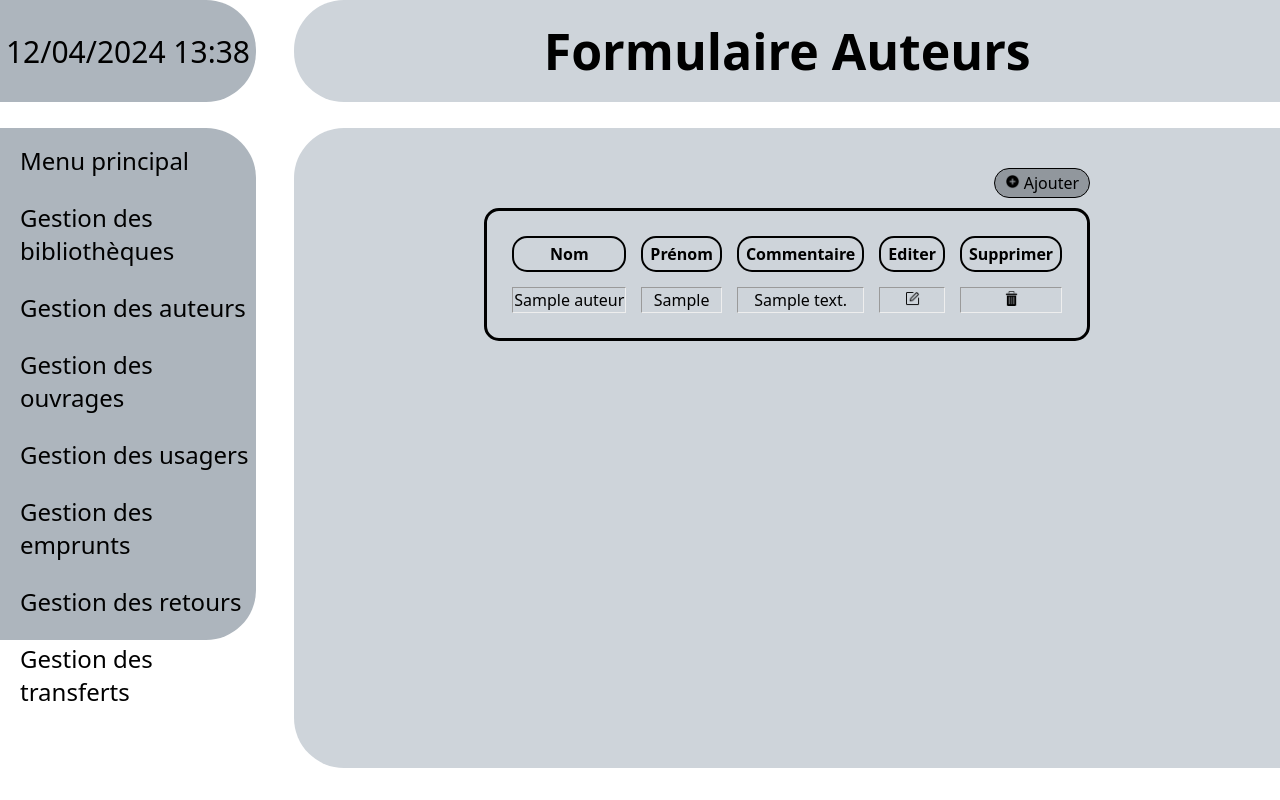
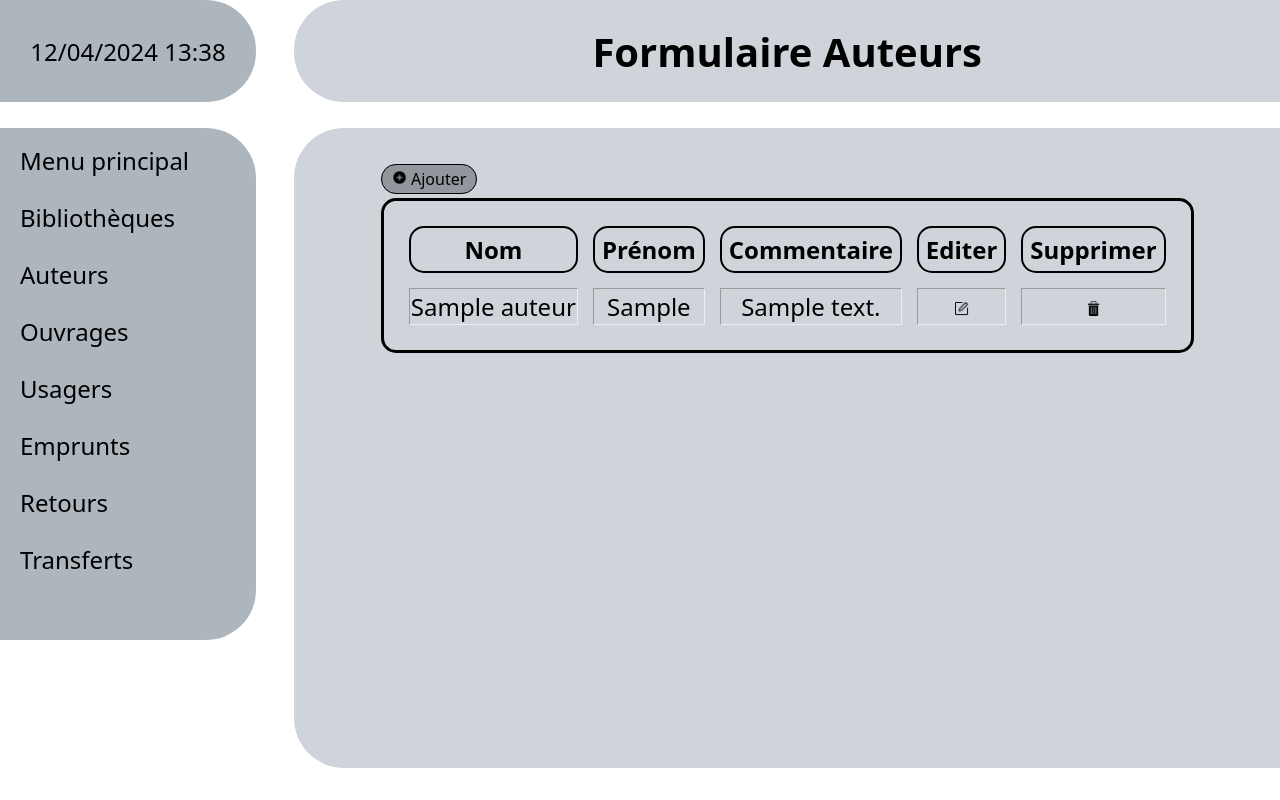
Before and after one commit to TusseauElouan/GrosProjetSaMere, a PHP site: page /Pages/Auteurs/auteur_01.php in a window 1280 px wide. Run offline with PHP 8.4, Linux system fonts and the light colour scheme; tables that the repository leaves empty hold one stand-in row (values such as "Sample post").

Commit message:
Modification tailles textes + tailles tableaux

```diff
--- a/CSS/css_bibliotheque.css
+++ b/CSS/css_bibliotheque.css
@@ -63,7 +63,6 @@ nav a:hover{
     grid-row: 1 / span 1;
     background-color: var(--gauche);
     display: flex;
-    height: 8vw;
     flex-direction: row;
     align-items: center;
     justify-content: center;
@@ -71,7 +70,7 @@ nav a:hover{
 }
 
 .affichage-heure p {
-    font-size: 30px;
+    font-size: 3vh;
 }
 
 
@@ -81,7 +80,7 @@ nav a:hover{
 .affichage-titre{
     grid-column: 2 / span 1;
     grid-row: 1 / span 1;
-    font-size: 25px;
+    font-size: 2.5vh;
     height: 8vw;
     display: flex;
     flex-direction: row;
@@ -105,7 +104,7 @@ nav a:hover{
 
 .content p {
     margin-top: 25%;
-    font-size: 50px;
+    font-size: 5vh;
 }
 
 .content-inside {
@@ -121,11 +120,6 @@ nav a:hover{
     border-radius: 15px;
     background-color: var(--buttonsandtables);
     padding: 3px 10px;
-}
-
-.boutonadd-container {
-    display: flex;
-    justify-content: right;
 }
 
 .boutonsform {
@@ -152,9 +146,11 @@ nav a:hover{
 /* TABLEAUX */
 
 .tableau-liste {
-    margin-top: 10px;
+    margin-top: 1vh;
     padding: 10px;
     border: 3px solid;
+    font-size: 1.5em;
+    width: 100%;
     border-radius: 15px;
     border-spacing: 15px;
     text-align: center;
@@ -220,7 +216,7 @@ nav a:hover{
 }
 
 .submit-btn {
-    margin-top: 20px;
+    margin-top: 2vh;
     padding: 5px 7px;
     border: 1px solid;
     border-radius: 15px;
--- a/includes/navbar.php
+++ b/includes/navbar.php
@@ -1,10 +1,10 @@
 <nav>
     <a href="../../index.php">Menu principal</a>
-    <a href="../Bibliotheques/bibliotheque_01.php">Gestion des bibliothèques</a>
-    <a href="../Auteurs/auteur_01.php">Gestion des auteurs</a>
-    <a href="../Ouvrages/ouvrages_01.php">Gestion des ouvrages</a>
-    <a href="../Usagers/usagers_01.php">Gestion des usagers</a>
-    <a href="../Emprunts/emprunt_01.php">Gestion des emprunts</a>
-    <a href="../Retours/retour_01.php">Gestion des retours</a>
-    <a href="../Transferts/transfert_01.php">Gestion des transferts</a>
+    <a href="../Bibliotheques/bibliotheque_01.php">Bibliothèques</a>
+    <a href="../Auteurs/auteur_01.php">Auteurs</a>
+    <a href="../Ouvrages/ouvrages_01.php">Ouvrages</a>
+    <a href="../Usagers/usagers_01.php">Usagers</a>
+    <a href="../Emprunts/emprunt_01.php">Emprunts</a>
+    <a href="../Retours/retour_01.php">Retours</a>
+    <a href="../Transferts/transfert_01.php">Transferts</a>
 </nav>
```
